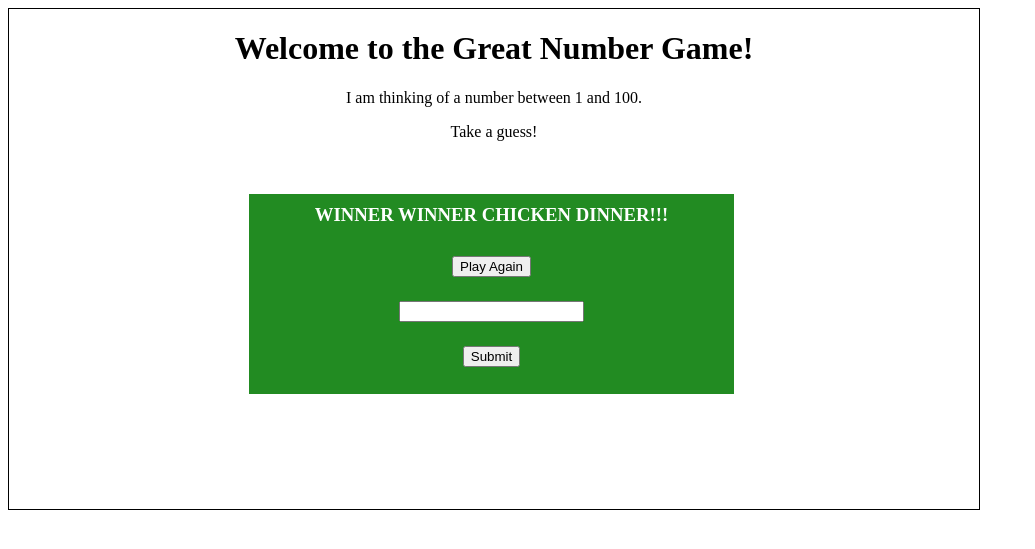
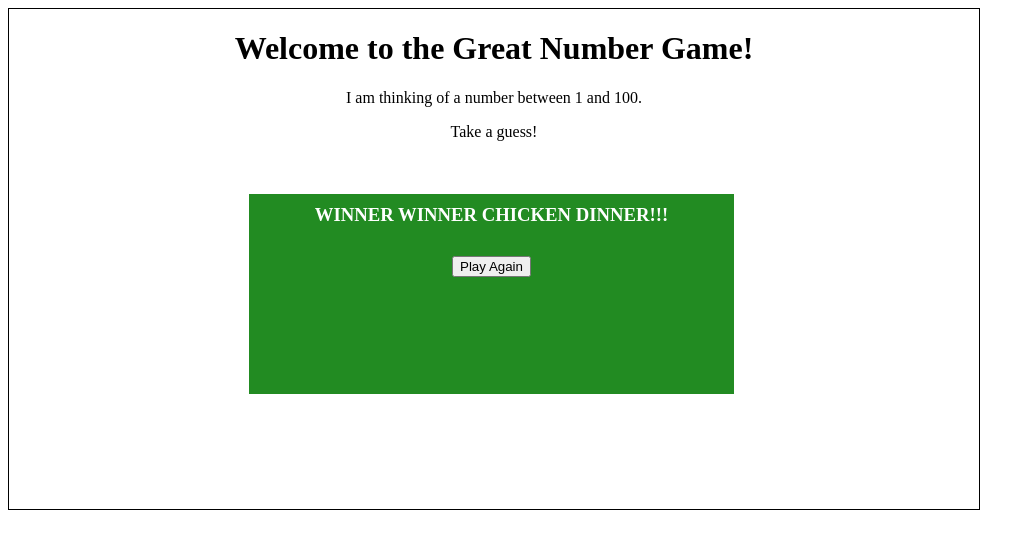
Before and after one commit to cd-chicago-june-cohort/flask-fundamentals-john, a Flask app: template great_number_game/templates/winner_page.html in a window 1280 px wide. Shown: the top 549 px of the page, without its empty margins (0-1035 px from the left). Run offline with Flask 2, Linux system fonts and the light colour scheme; the template is opened without the code that fills it, so the values that code supplies are empty.

Commit message:
a few changes to great number game

```diff
--- a/great_number_game/templates/winner_page.html
+++ b/great_number_game/templates/winner_page.html
@@ -19,13 +19,6 @@
                 <input type="submit" value="Play Again" name="play_again">
             </form>
         <div>
-        <br>
-        <form action="/process" method="post">
-            <input type="text" name="guess" value="">
-            <br>
-            <br>
-            <input type="submit" name="submit" value="Submit" id="submit">
-        </form>
     </div>
 </body>
 </html>
```
